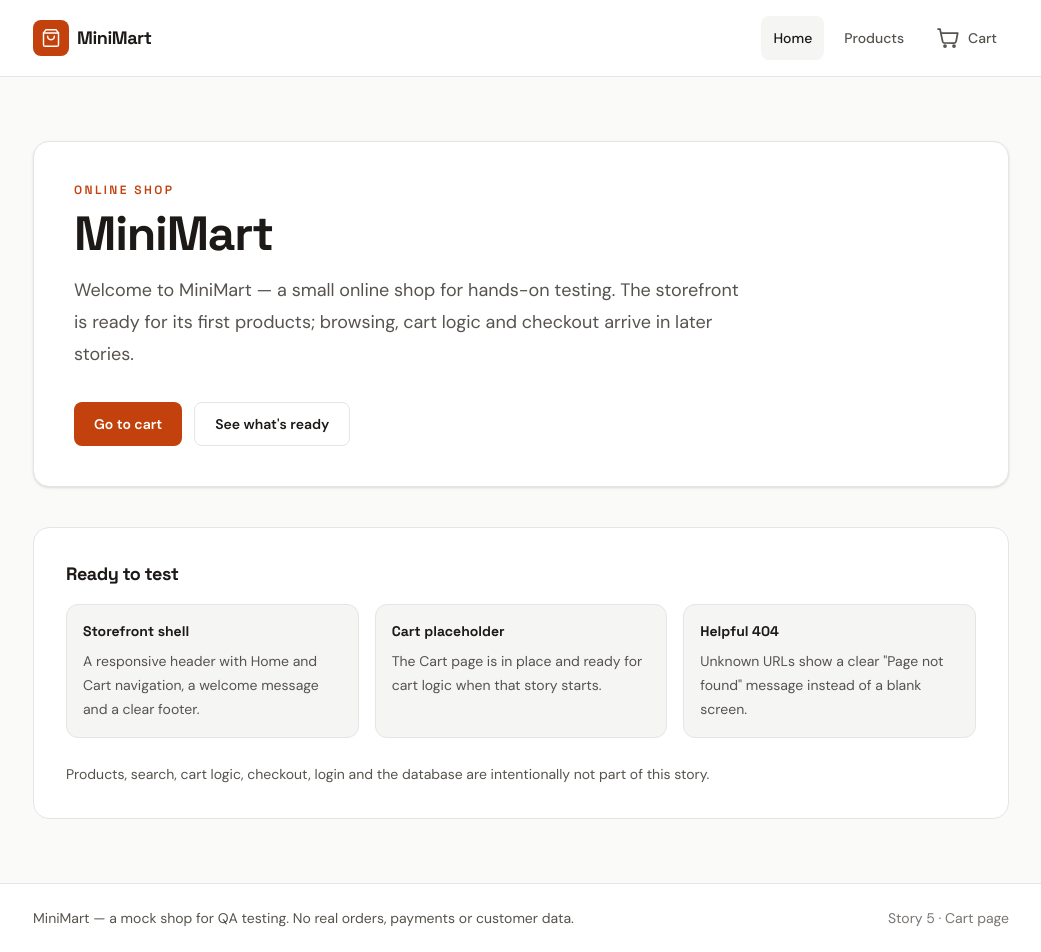
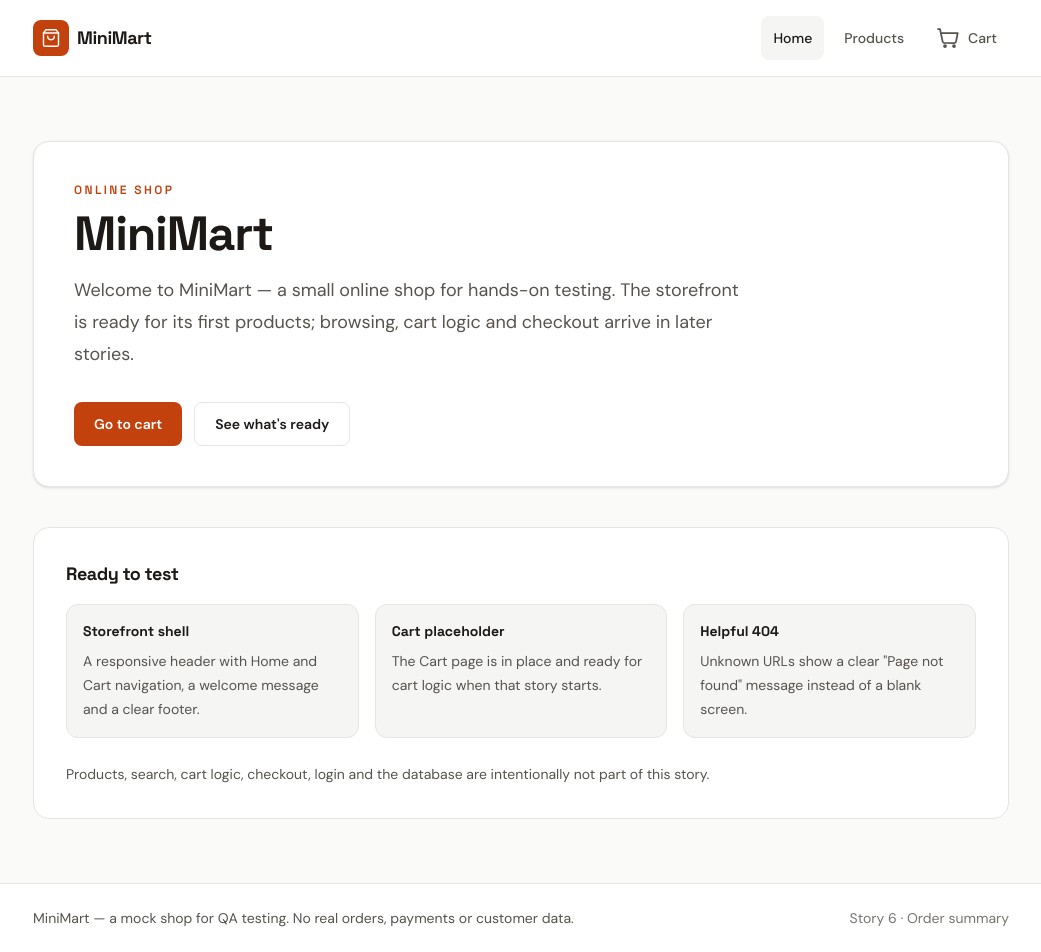
Before and after one commit to ramibentaieb-qa/ai-built-shop-qa, a Next.js app: page / in a window 1280 px wide. Shown: the whole page, without its empty margins (119-1160 px from the left). Built offline with nearby package versions, Linux system fonts and the light colour scheme.

Commit message:
chore: update the footer story label for Story 6

```diff
--- a/src/components/site-footer.tsx
+++ b/src/components/site-footer.tsx
@@ -7,7 +7,7 @@ export function SiteFooter() {
         <p>
           {SHOP_NAME} — a mock shop for QA testing. No real orders, payments or customer data.
         </p>
-        <p className="text-ink-muted/80">Story 5 · Cart page</p>
+        <p className="text-ink-muted/80">Story 6 · Order summary</p>
       </div>
     </footer>
   );
```
